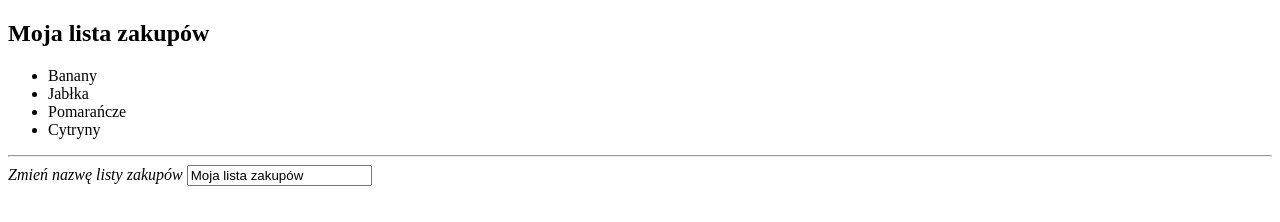
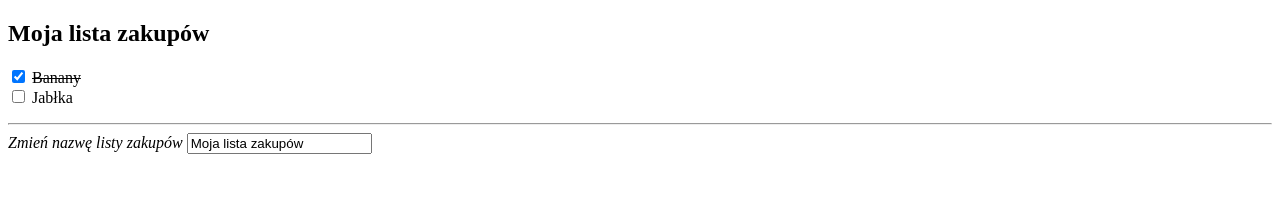
Before and after one commit to marcinru/shoppingList, a plain HTML site: page index.html in a window 1280 px wide. Drawn offline with nearby package versions, Linux system fonts and the light colour scheme.

Commit message:
Add checkboxes and styles.css

```diff
--- a/index.html
+++ b/index.html
@@ -5,15 +5,22 @@
     <meta name="viewport" content="width=device-width, initial-scale=1.0">
     <meta http-equiv="X-UA-Compatible" content="ie=edge">
     <title>Shopping list</title>
+    <link rel="stylesheet" href="styles.css">
 </head>
 <body>
     <div id="app" class="container">
         <h2>{{ title }}</h2>
         <ul>
-            <li v-for="item in items">{{ item }}</li>
+            <li v-for="item in items">
+                <label>
+                    <input type="checkbox" v-model="item.checked">
+                    <span :class="{ 'removed': item.checked }">
+                        {{ item.text }}
+                    </span>
+                </label>
+            </li>
         </ul>
-        <div class="footer">
-            <hr>
+        <div class="footer"><hr>
             <em>Zmień nazwę listy zakupów</em>
             <input type="text" v-model="title">
         </div>
@@ -21,10 +28,9 @@
     <script src="https://cdn.jsdelivr.net/npm/vue"></script>
     <script>
         var model = {
-            items: ['Banany', 'Jabłka', 'Pomarańcze', 'Cytryny'],
+            items: [{text: 'Banany', checked: true}, {text: 'Jabłka', checked: false}],
             title: 'Moja lista zakupów'
         };
-
         new Vue({
             el: '#app',
             data: model
--- /dev/null
+++ b/styles.css
@@ -0,0 +1,7 @@
+ul {
+    list-style: none;
+    padding: 0;
+}
+.removed {
+    text-decoration: line-through;
+}
```
